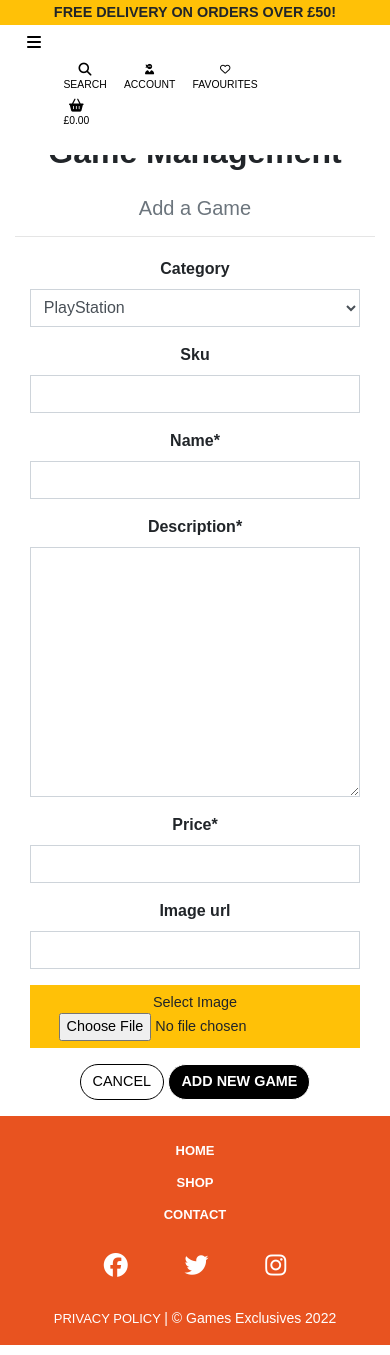
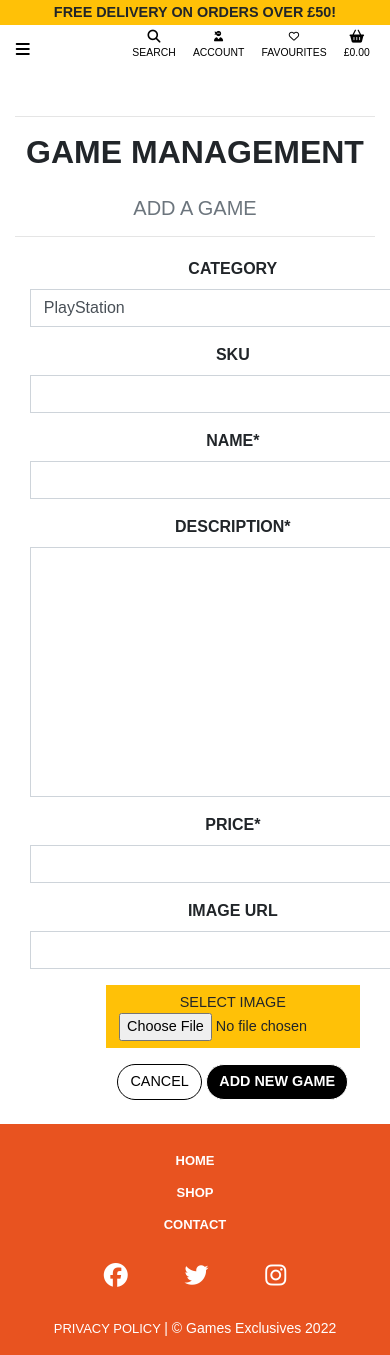
Before and after one commit to AMartins87/games_exclusives, a Django app: page /games/add/ in a window 390 px wide; the page is wider, and only the part inside the window is pictured. Run offline with Django 3.2, Linux system fonts and the light colour scheme; the visitor is signed in with stand-in values (Sample User, id 1); data comes from the database, SQL or seed files in the repository; parts of the project's set-up code (start-up, migrations or seed data) failed here and were passed over; some libraries are stand-ins or nearby versions; some web fonts are replaced.

Commit message:
Fix styling issues on contact and add game pages

```diff
--- a/games/templates/games/add_game.html
+++ b/games/templates/games/add_game.html
@@ -12,7 +12,7 @@
     <!-- Add game container -->
     <div class="container mb-2">
         <div class="row header">
-            <div class="col text-center mt-3">
+            <div class="col text-center text-uppercase mt-3">
                 <hr>
                 <!-- Add new game page titles -->
                 <h2 class="logo-font mb-4">Game Management</h2>
@@ -24,7 +24,7 @@
         <div class="row text-center">
             <div class="col-12 col-lg-6">
                 <!-- Add new game form -->
-                <form method="POST" action="{% url 'add_game' %}" class="form mb-2" enctype="multipart/form-data">
+                <form method="POST" action="{% url 'add_game' %}" class="form form-add my-3 text-uppercase" enctype="multipart/form-data">
                     {% csrf_token %}
                     {% for field in form %}
                         {% if field.name != 'image' %}
@@ -33,11 +33,9 @@
                             {{ field }}
                         {% endif %}
                     {% endfor %}
-                    <div class="text-centre">
-                        <!-- Cancel and Add new game buttons -->
-                        <a class="btn btn-outline-black text-uppercase" href="{% url 'games' %}">Cancel</a>
-                        <button class="btn btn-dark text-uppercase" type="submit">Add New Game</button>
-                    </div>
+                    <!-- Cancel and Add new game buttons -->
+                    <a class="btn btn-outline-black text-uppercase" href="{% url 'games' %}">Cancel</a>
+                    <button class="btn btn-dark text-uppercase" type="submit">Add New Game</button>
                 </form>
             </div>
         </div>
--- a/home/templates/home/contact.html
+++ b/home/templates/home/contact.html
@@ -15,13 +15,14 @@
         <!-- Contact form header and text -->
         <div class="col text-center mt-3">
             <hr>
+            <!-- Contact page title  -->
             <h2 class="logo-font mb-4 text-uppercase">Contact us</h2>
             <p class="lead">Have you got a question? Suggestion? Would you like to leave a compliment?</p>
             <p class="lead">Fill in the form below and we'll be in touch shortly!</p>
             <hr class="mb-1">
         </div>
     </div>
-    <div class="row text-center" id="contact-container">
+    <div class="row text-center">
         <div class="col-12 col-lg-6">
             <!-- Contact form -->
             <form action="/contact/" method="POST" class="form my-3 text-uppercase" enctype="multipart/form-data">
--- a/profiles/templates/profiles/profile.html
+++ b/profiles/templates/profiles/profile.html
@@ -16,7 +16,7 @@
 {% block content %}
     <div class="overlay"></div>
     <!-- Profile container -->
-    <div class="container-header mb-2">
+    <div class="profile-header mb-2">
         <div class="row m-3 p-3">
             <div class="col text-center mt-3">
                 <hr>
--- a/static/css/base.css
+++ b/static/css/base.css
@@ -274,6 +276,7 @@
     position: relative;
     width: 100%;
     height: auto;
+    padding-top: 2px;
 }
 
 .social-div {
@@ -514,13 +525,21 @@
     .header {
         margin-top: 13vh!important;
     }
+
+    .nav-link {
+        font-size:0.8rem;
+    }
+
+    .form-add {
+        width: max-content;
+    }
+
+    span.btn-warning {
+        width: 65vw;
+    }
 }
 
 @media (max-width: 576px) {
-    .navbar {
-        margin-right: 35px;
-    }
-
     .delivery-banner {
         font-size: 1rem;
     }
@@ -639,7 +658,7 @@
 
     /* Menu, account, favourites, basket */
     .navbar {
-        margin-right: 65px;
+        padding: 0.1rem 0.3rem;
     }
 
     .nav-link {
--- a/templates/base.html
+++ b/templates/base.html
@@ -231,7 +231,7 @@
 
             </div>
         </div>
-        <!-- Copyright -->
+        <!-- Privacy policy link and copyright -->
         <div class="col-12 text-center small p-3">
             <a href="https://www.privacypolicygenerator.info/live.php?token=vYPTnLUtWIxH7X9PDbLdJSaRqtZfaIk7"
                 target="_blank" class="text-white text-uppercase privacy">Privacy Policy </a>| © Games Exclusives 2022
```
Also changed, not shown: other parts of static/css/base.css (+20 -10 lines).
